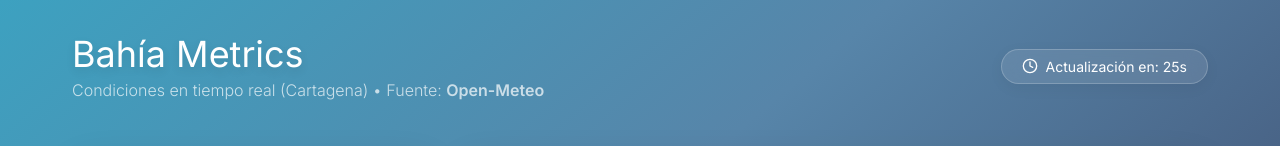
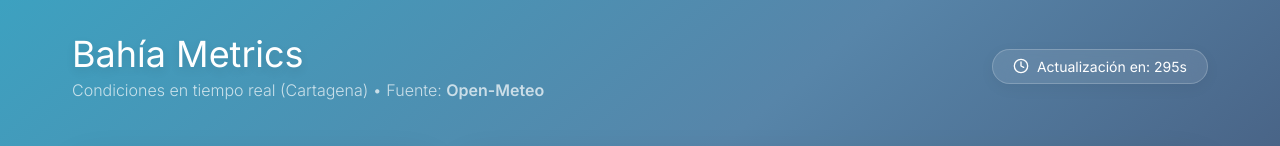
Before and after one commit to elimelecl/bahiametrics, a React (Vite) app: page / in a window 1280 px wide. Shown: the top 146 px of the page. Built offline with nearby package versions, Linux system fonts and the light colour scheme; no server answers.

Commit message:
fix: resolve out of memory issue by disabling Recharts animation and increasing refresh interval to 5 min

```diff
--- a/src/App.jsx
+++ b/src/App.jsx
@@ -16,7 +16,7 @@ function App() {
   const [extraData, setExtraData] = useState({ pressure: 0, visibility: 0, uvIndex: 0, feelsLike: 0 });
   const [forecastData, setForecastData] = useState([]);
   const [tideUpdateDate, setTideUpdateDate] = useState('');
-  const [countdown, setCountdown] = useState(30);
+  const [countdown, setCountdown] = useState(300); // 5 minutos
   const [loading, setLoading] = useState(true);
   const [dataSource, setDataSource] = useState('Cargando...');
 
@@ -239,7 +239,7 @@ function App() {
       console.error("Error fetching data:", error);
     } finally {
       setLoading(false);
-      setCountdown(30);
+      setCountdown(300); // 5 minutos
     }
   }, []);
 
--- a/src/components/TideChart.jsx
+++ b/src/components/TideChart.jsx
@@ -72,7 +72,7 @@ const TideChart = ({ data }) => {
             strokeWidth={3}
             fillOpacity={1}
             fill="url(#colorTide)"
-            animationDuration={1500}
+            isAnimationActive={false}
             activeDot={{ r: 6, fill: '#ffffff', stroke: 'rgba(255,255,255,0.5)', strokeWidth: 4 }}
           />
         </AreaChart>
```
